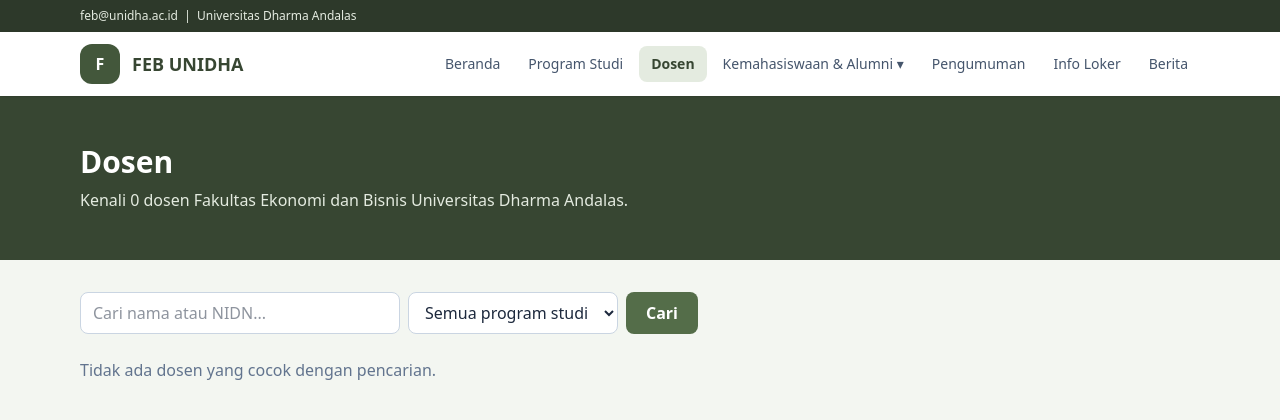
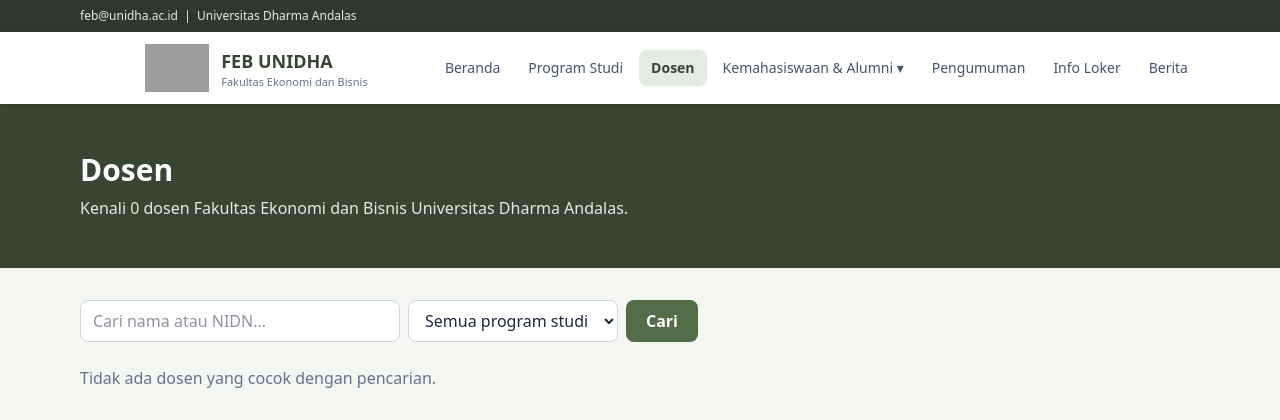
Before and after one commit to ara-boo/feb-unidha, a Laravel app: page /dosen in a window 1280 px wide. Shown: the top 420 px of the page. Run offline with Laravel 12, Linux system fonts and the light colour scheme; data that the repository does not hold is empty; style sheets or scripts are compiled from the project's sources; parts of the project's set-up code (start-up, migrations or seed data) failed here and were passed over; grey boxes are pictures that could not be loaded.

Commit message:
Update lengkap: Logo UNIDHA, foto dosen, dan akreditasi unggul

```diff
--- a/resources/views/layouts/public.blade.php
+++ b/resources/views/layouts/public.blade.php
@@ -42,16 +42,19 @@
     <header class="sticky top-0 z-30 bg-white/95 shadow-sm backdrop-blur">
         <div class="mx-auto flex max-w-6xl items-center justify-between px-4 py-3">
             <a href="{{ route('home') }}" class="flex items-center gap-3">
-                @if (!empty($site['logo']))
-                    <img src="{{ asset('storage/' . $site['logo']) }}" alt="Logo" class="h-10 w-10 shrink-0 object-contain">
-                @else
-                    <span class="flex h-10 w-10 shrink-0 items-center justify-center rounded-xl bg-sage-700 font-bold text-white">F</span>
-                @endif
-                <span class="leading-tight">
-                    <span class="block text-lg font-bold text-sage-800">{{ $site['site_name'] ?? 'FEB UNIDHA' }}</span>
-                    <span class="block text-[11px] text-slate-500">{{ $site['site_tagline'] ?? '' }}</span>
-                </span>
-            </a>
+                <!-- KODE BARU (Logo Resmi UNIDHA Langsung Muncul): -->
+<a href="{{ route('home') }}" class="flex items-center gap-3">
+    <!-- 1. Logo Resmi UNIDHA -->
+    <img src="https://assets.siakadcloud.com/uploads/unidha/logoaplikasi/1542.jpg"
+         alt="Logo FEB UNIDHA"
+         class="h-12 w-auto shrink-0 object-contain">
+
+    <!-- 2. Teks FEB UNIDHA & Fakultas Ekonomi dan Bisnis -->
+    <span class="leading-tight">
+        <span class="block text-lg font-bold text-sage-800">FEB UNIDHA</span>
+        <span class="block text-[11px] text-slate-500 font-medium">Fakultas Ekonomi dan Bisnis</span>
+    </span>
+</a>
 
             <!-- NAVBAR DESKTOP -->
             <nav class="hidden items-center gap-1 md:flex">
```
Also changed, not shown: resources/views/admin/study-programs/_form.blade.php (+17 -2 lines), README.md, public/logo.png (added), routes/web.php (line endings or trailing spaces), 1 other file.
